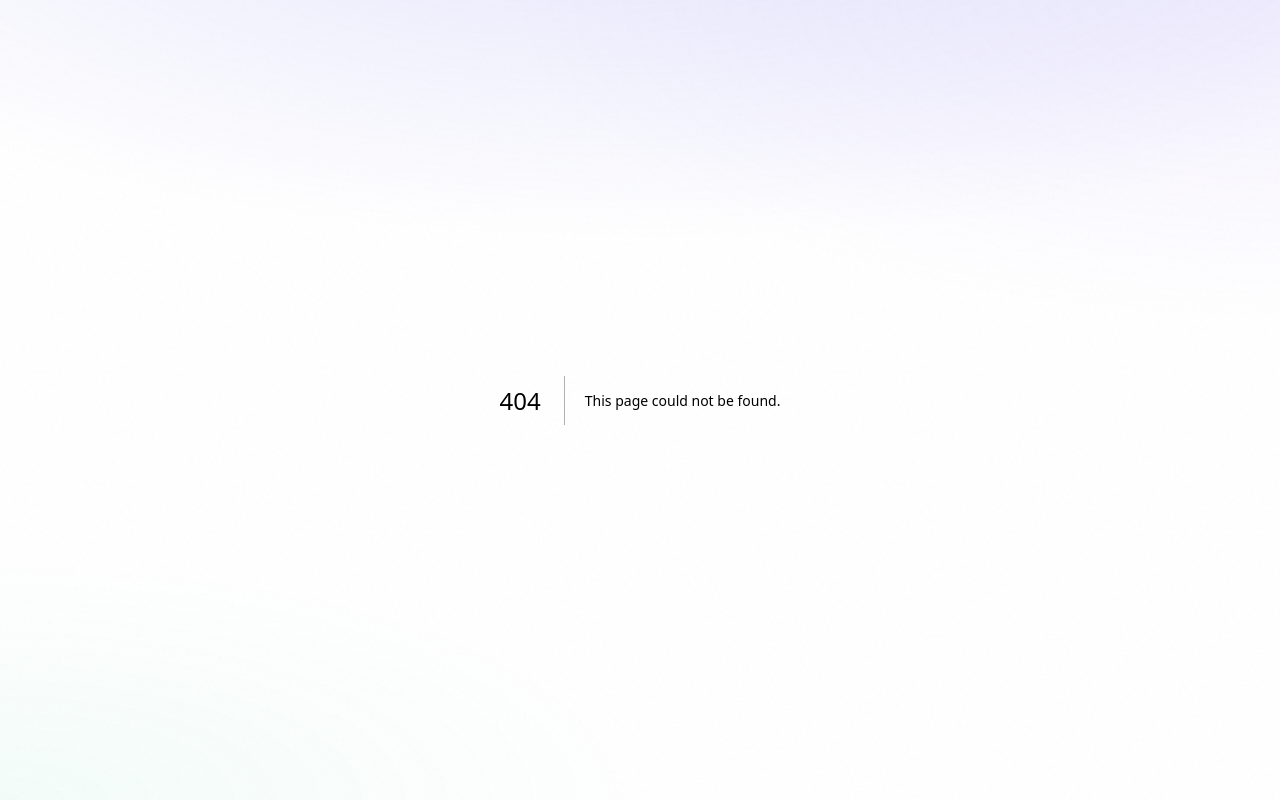
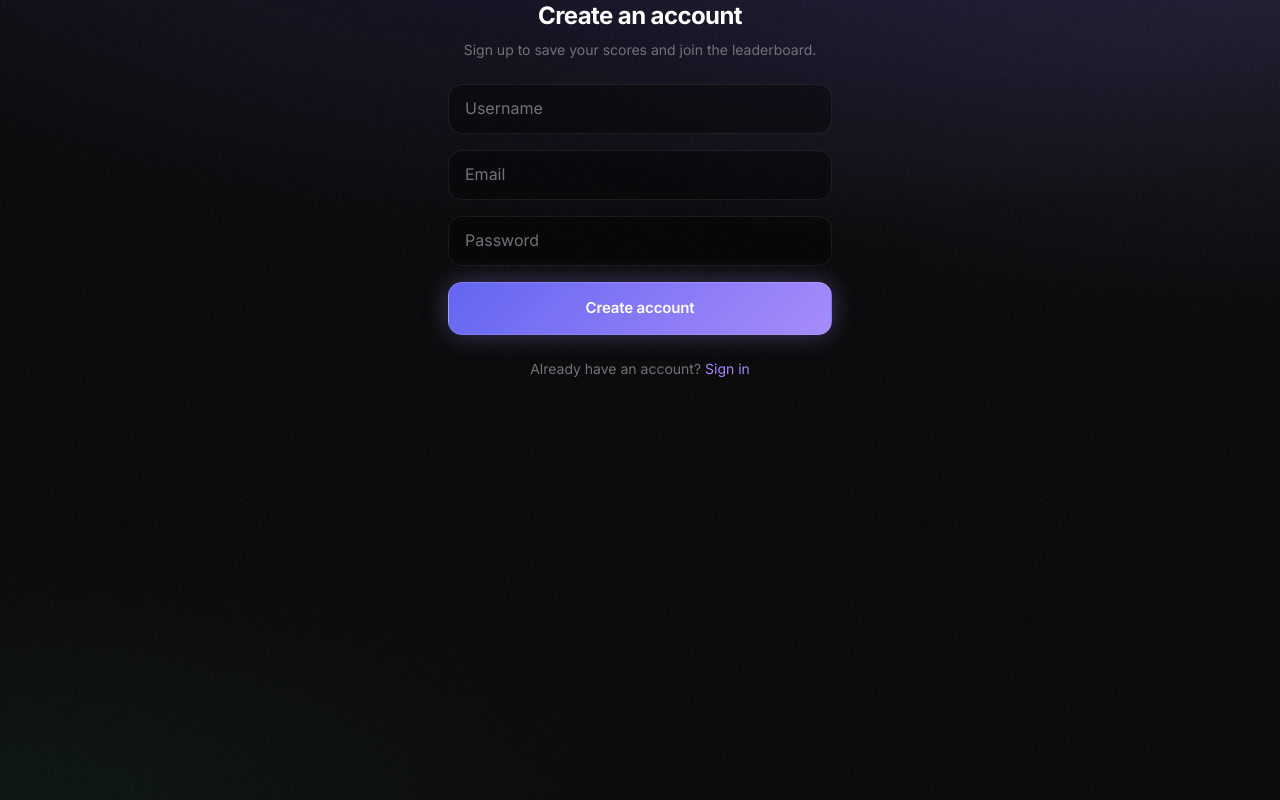
Before and after one commit to NotSure0314/Tradle, a Next.js app: page /signup in a window 1280 px wide. Before the commit this address had no page. Built offline with nearby package versions, Linux system fonts and the light colour scheme; no server answers.

Commit message:
Add login and signup pages

```diff
--- /dev/null
+++ b/src/app/login/page.tsx
@@ -0,0 +1,5 @@
+import AuthForm from "@/components/AuthForm";
+
+export default function LoginPage() {
+  return <AuthForm mode="login" />;
+}
--- /dev/null
+++ b/src/app/signup/page.tsx
@@ -0,0 +1,5 @@
+import AuthForm from "@/components/AuthForm";
+
+export default function SignupPage() {
+  return <AuthForm mode="signup" />;
+}
```
